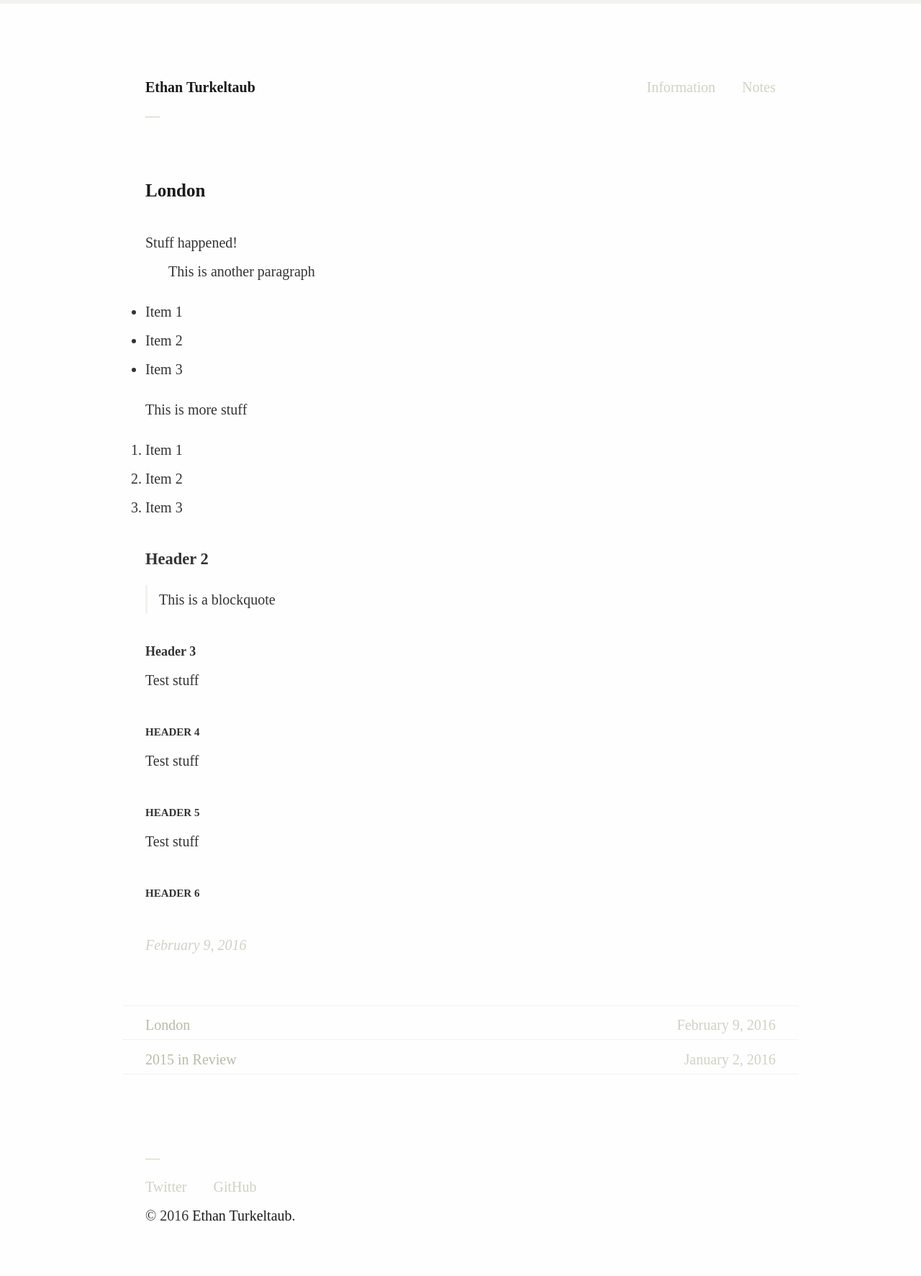
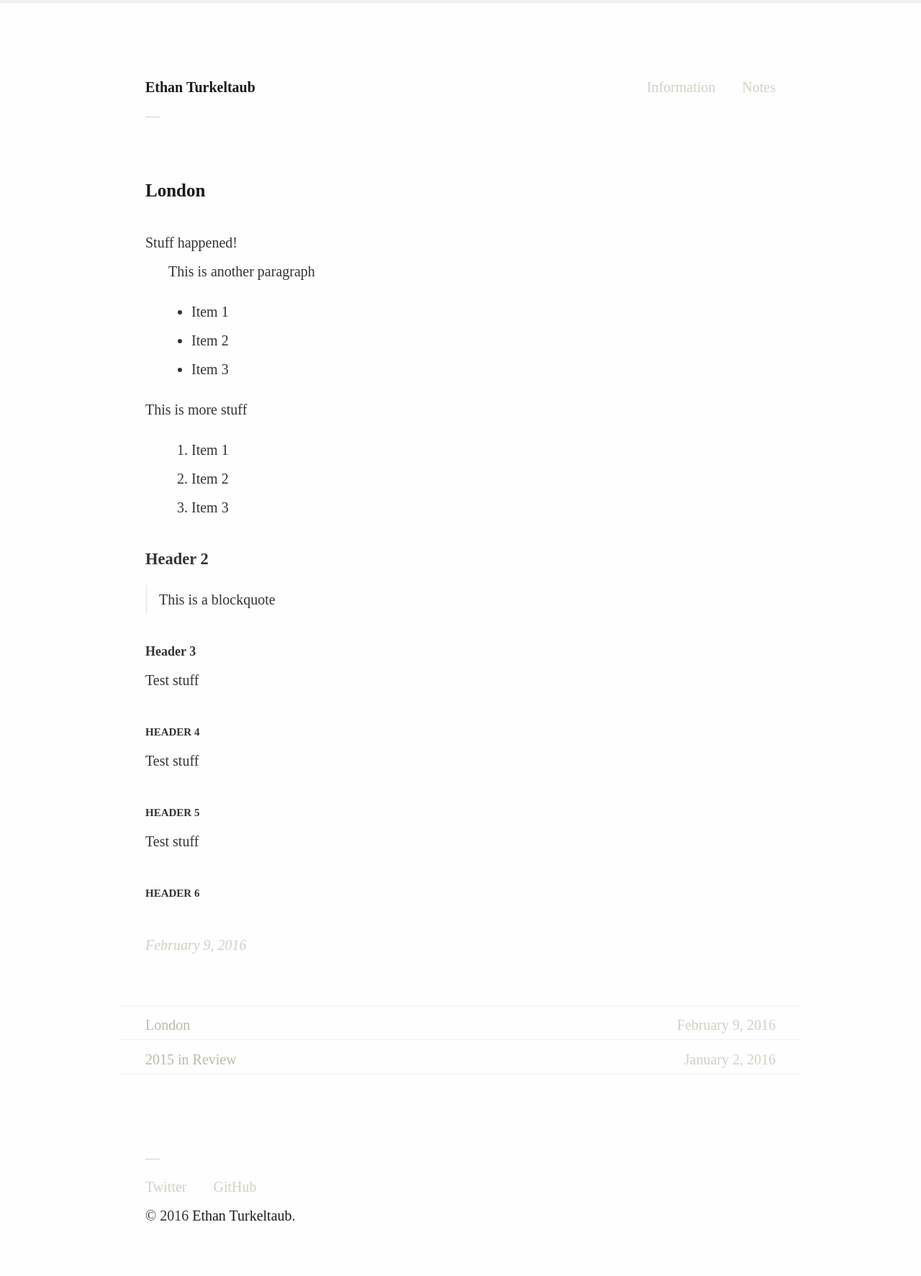
Before and after one commit to ethnt/ethnt.me, a Jekyll site: the page built from notes.markdown, in a window 1280 px wide. Shown: the whole page at 72% size. Built offline with Jekyll 4.4.1, drawn with Linux system fonts in a browser that asks for light colours.

Commit message:
small tweaks to layout.

```diff
--- a/_layouts/default.html
+++ b/_layouts/default.html
@@ -47,7 +47,7 @@
           {% endfor %}
         </ul>
       </nav>
-      <p class="footer__copyright">&copy; 2016 <a href="#">Ethan Turkeltaub</a>.</p>
+      <p class="footer__copyright">&copy; 2016 <a href="{{ site.url }}">{{ site.title }}</a>.</p>
     </footer>
     {% include analytics.html %}
   </body>
--- a/_sass/_nav.sass
+++ b/_sass/_nav.sass
@@ -1,5 +1,7 @@
 .nav
   &__list
+    margin-left: 0
+
     &--right
       float: right
 
--- a/_sass/_post.sass
+++ b/_sass/_post.sass
@@ -38,6 +38,7 @@
       text-indent: rhythm(1)
 
     ul, ol
+      margin-left: rhythm(2)
       margin-bottom: rhythm(0.5)
       margin-top: rhythm(0.5)
 
```
Also changed, not shown: other parts of _layouts/default.html (+1 -1 lines).
